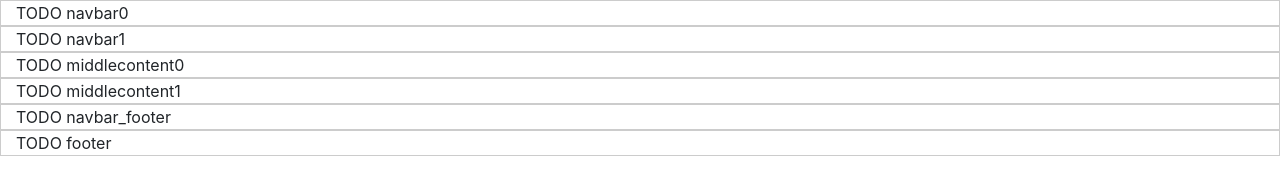
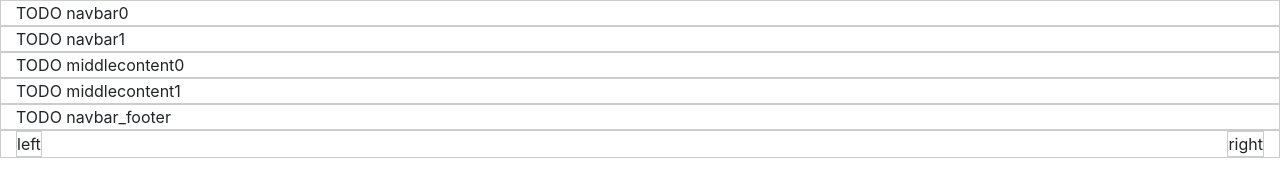
Before and after one commit to namgivu-fullstack/capstoneproject_frontend74cybersoft, a plain HTML site: page homepage/homepage.html in a window 1280 px wide. Drawn offline with nearby package versions, Linux system fonts and the light colour scheme.

Commit message:
left + right flex div

```diff
--- a/homepage/css/homepage.css
+++ b/homepage/css/homepage.css
@@ -1 +1,5 @@
 body * {border: 1px solid #00000033}
+
+footer {display: flex;  min-width: 0}
+footer .left  {}
+footer .right {margin-left: auto;}
--- a/homepage/homepage.html
+++ b/homepage/homepage.html
@@ -18,7 +18,11 @@
     <div class="container-fluid">TODO middlecontent0</div>
     <div class="container-fluid">TODO middlecontent1</div>
     <div class="container-fluid">TODO navbar_footer</div>
-    <div class="container-fluid">TODO footer</div>
+
+    <footer class="container-fluid">
+        <div class="left">left</div>
+        <div class="right">right</div>
+    </footer>
 
     <!-- Optional JavaScript -->
     <!-- jQuery first, then Popper.js, then Bootstrap JS -->
```
